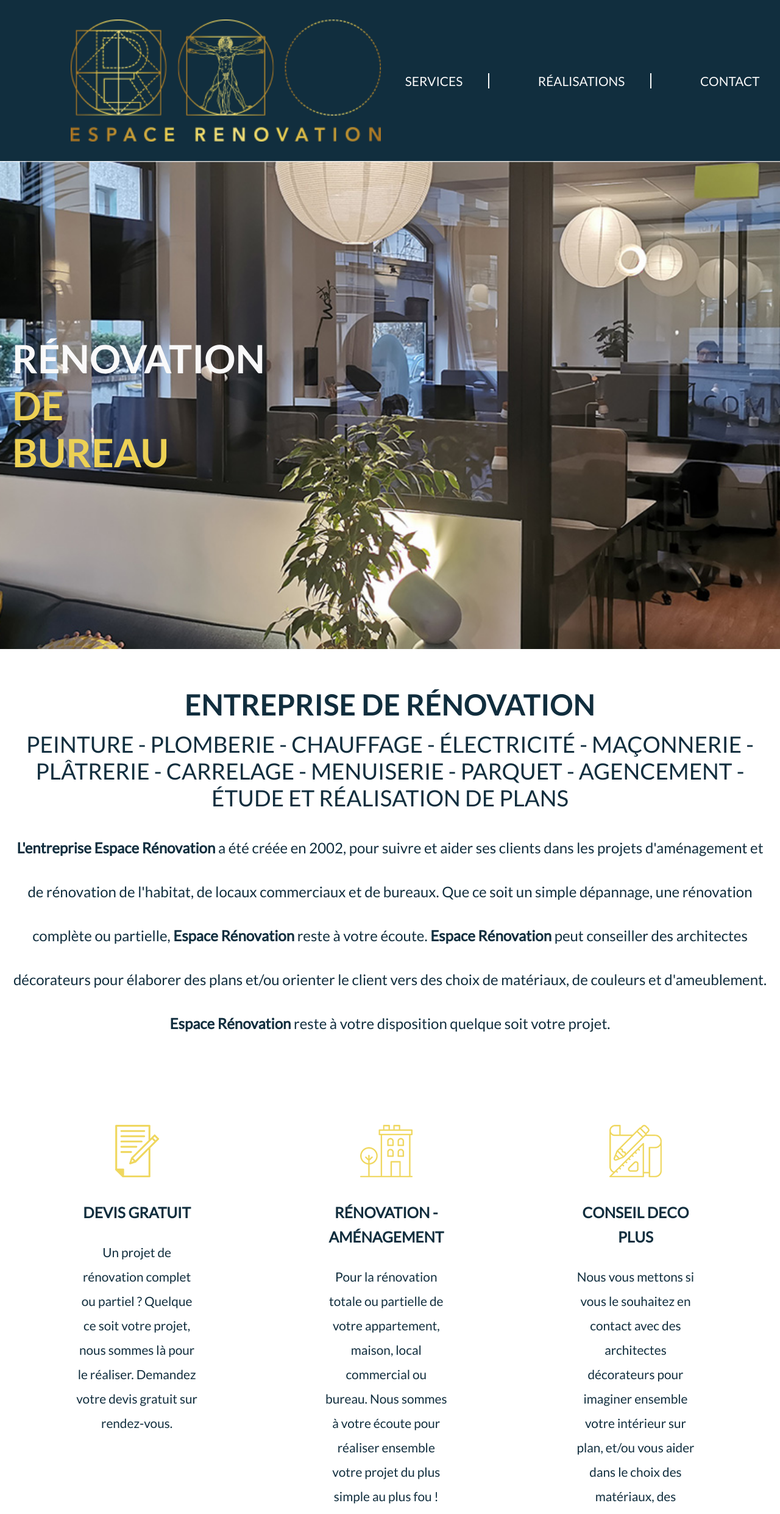
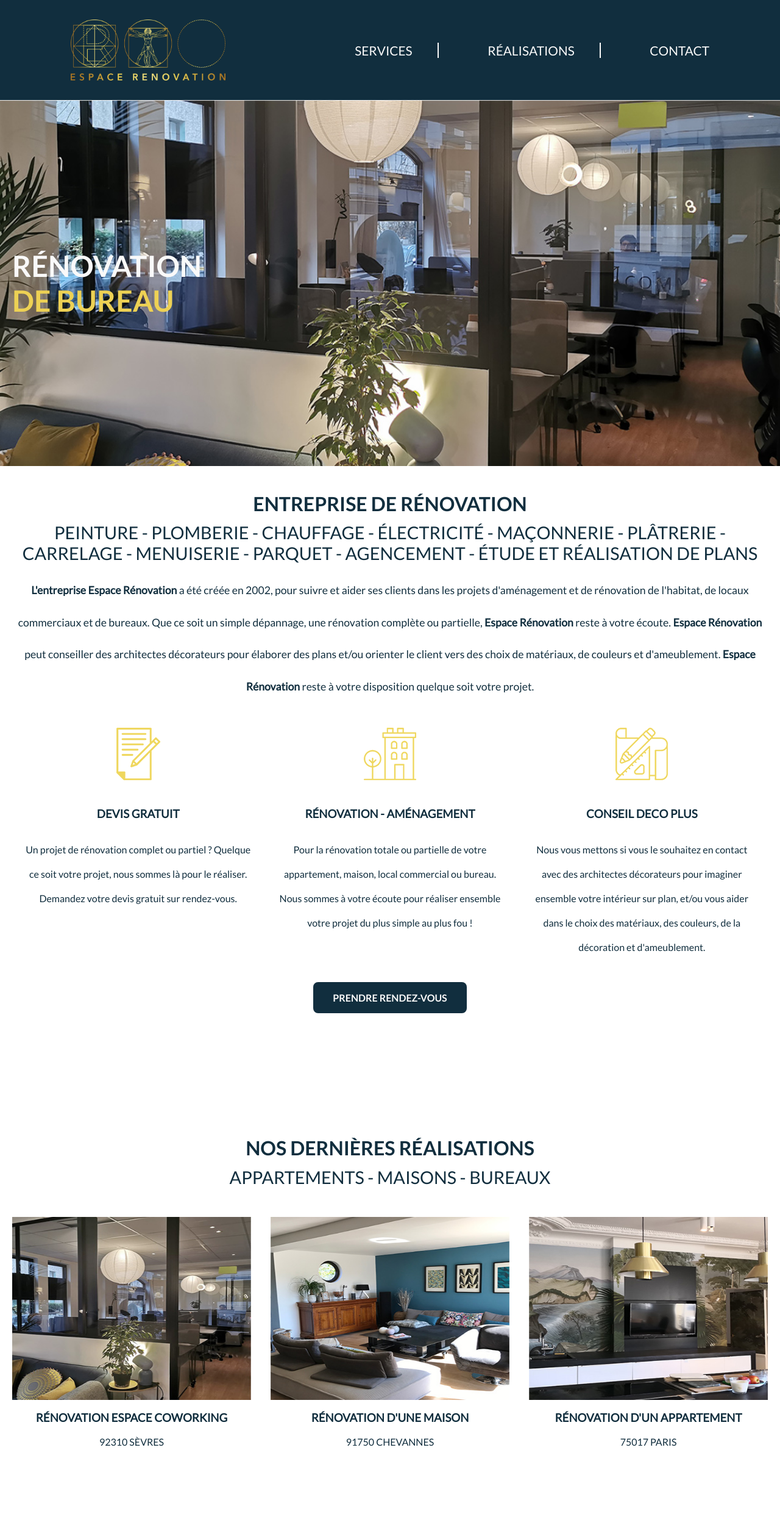
Before and after one commit to HugoLeSignor/Projet-EspaceRenovation, a website: page index.html in a window 1280 px wide. Shown: the top 2482 px of the page at 61% size. Drawn offline with Linux system fonts and the light colour scheme.

Commit message:
fixing font size

```diff
--- a/assets/scss/base/_base.scss
+++ b/assets/scss/base/_base.scss
@@ -18,6 +18,6 @@ a {
 h2 {
   margin: 1.3em 2em 0;
   font-family: var.$font-bold;
-  font-size: 3rem;
+  font-size: 2rem;
   color: var.$color-main;
 }
--- a/assets/scss/components/_btn.scss
+++ b/assets/scss/components/_btn.scss
@@ -6,7 +6,6 @@
   background-color: var.$color-main;
   color: var.$color-white;
   font-family: var.$font-bold;
-  font-size: 1.3rem;
-  padding: 1.5em 3em;
+  padding: 1em 2em;
   border-radius: 8px;
 }
--- a/assets/scss/layouts/_cta.scss
+++ b/assets/scss/layouts/_cta.scss
@@ -7,8 +7,8 @@
     text-align: center;
     .cta__content-title {
       p {
-        margin: 0.4em 0 0;
-        font-size: 2.3rem;
+        margin: 1em 0 0;
+        font-size: 1.8rem;
         text-transform: uppercase;
       }
     }
@@ -17,6 +17,7 @@
       justify-content: center;
       .cta__content-card {
         font-size: 1.4rem;
+        padding: 1em;
         a {
           color: var.$color-main;
         }
--- a/assets/scss/layouts/_description.scss
+++ b/assets/scss/layouts/_description.scss
@@ -8,11 +8,11 @@
       text-align: center;
       .description__skills {
         margin: 0.4em 0 0;
-        font-size: 2.3rem;
+        font-size: 1.8rem;
         text-transform: uppercase;
       }
       .description__item {
-        font-size: 1.5rem;
+        font-size: 1.1rem;
         line-height: 3em;
       }
     }
@@ -21,7 +21,8 @@
       display: flex;
       flex-direction: row;
       .description__cards-item {
-        font-size: 1.3rem;
+        padding: 1.3em;
+        width: 100%;
       }
     }
     .description__btn {
--- a/assets/scss/layouts/_footer.scss
+++ b/assets/scss/layouts/_footer.scss
@@ -16,26 +16,25 @@ footer {
       gap: 4em;
       p {
         width: 40%;
-        font-size: 2rem;
+        font-size: 1.5rem;
         text-align: justify;
       }
       .footer__contact {
         border-left: solid 2px var.$color-white;
         padding-left: 3em;
         h4 {
-          font-size: 2rem;
+          font-size: 1.4rem;
         }
         ul {
           list-style-type: none;
           margin: 0;
           padding: 0;
           line-height: 30px;
-          font-size: 1.7rem;
-
+          font-size: 1.3rem;
         }
         img {
-            height: 50px;
-            color: white;
+          height: 50px;
+          color: white;
         }
       }
     }
--- a/assets/scss/layouts/_gallery.scss
+++ b/assets/scss/layouts/_gallery.scss
@@ -13,7 +13,7 @@
       text-align: center;
       .gallery__content-subtitle {
         margin: 0.4em 0 0;
-        font-size: 2.3rem;
+        font-size: 1.8rem;
         text-transform: uppercase;
       }
     }
@@ -31,7 +31,7 @@
         margin-bottom: 4em;
         img {
           width: 100%;
-          height: 500px;
+          height: 300px;
         }
         p {
           margin-top: 0;
--- a/assets/scss/layouts/_header.scss
+++ b/assets/scss/layouts/_header.scss
@@ -9,7 +9,7 @@ header {
     justify-content: space-between;
     align-items: center;
     img {
-      height: 200px;
+      height: 100px;
     }
   }
 }
--- a/assets/scss/layouts/_hero.scss
+++ b/assets/scss/layouts/_hero.scss
@@ -5,7 +5,7 @@
   background-image: url(../img/PHOTO-BUEAU.jpg);
   background-position: center;
   background-size: cover;
-  height: 800px;
+  height: 600px;
   display: flex;
   align-items: center;
   h1 {
@@ -13,8 +13,8 @@
     display: flex;
     margin: 0;
     color: var.$color-white;
-    width: 20%;
-    font-size: 4rem;
+    width: 30%;
+    font-size: 3rem;
     flex-wrap: wrap;
     span {
       color: var.$color-accent;
```
Also changed, not shown: assets/css/style.css, 1 other file.
